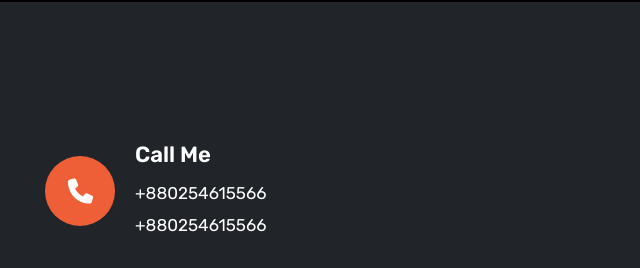
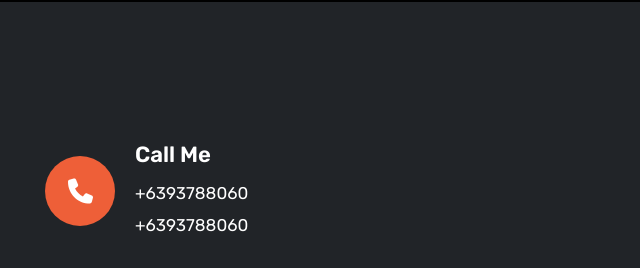
Before and after one commit to SudhanshuDevlpr/portfolio, a plain HTML site: page index.html in a window 1280 px wide. Shown: the part 5094-5362 px from the top of the page, 640-1280 px from the left. Drawn offline with Linux system fonts and the light colour scheme.

Commit message:
Update index.html

```diff
--- a/index.html
+++ b/index.html
@@ -655,8 +655,8 @@
                                 <div class="contact__info--content">
                                     <h3 class="contact__info--title">Call Me</h3>
                                     <p class="contact__info--desc">
-                                        <a href="tel:+880254615566">+880254615566</a> <br>
-                                        <a href="tel:+880254615566">+880254615566</a>
+                                        <a href="tel:+880254615566">+6393788060</a> <br>
+                                        <a href="tel:+880254615566">+6393788060</a>
                                     </p>
                                 </div>
                             </div>
```
